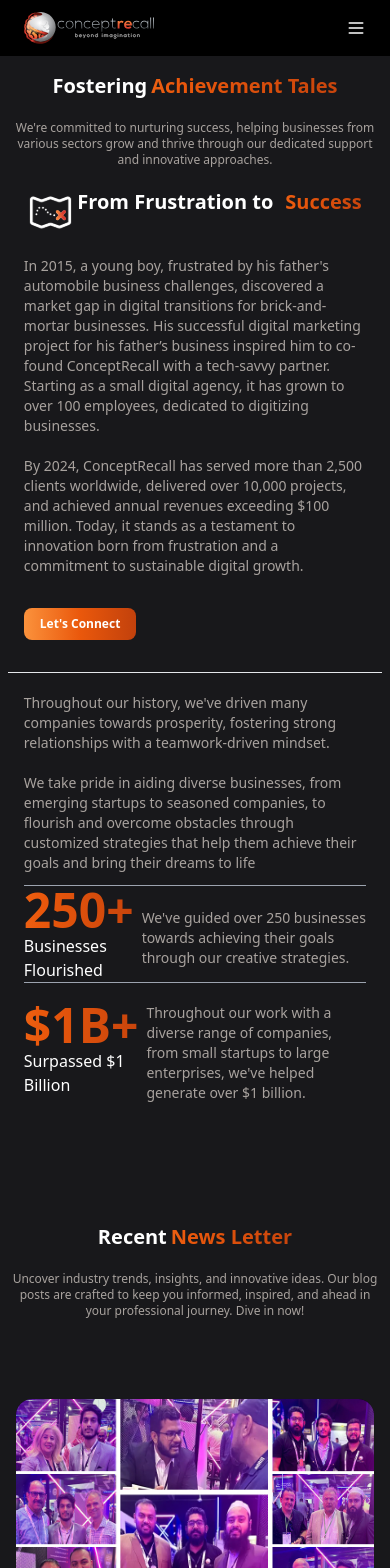
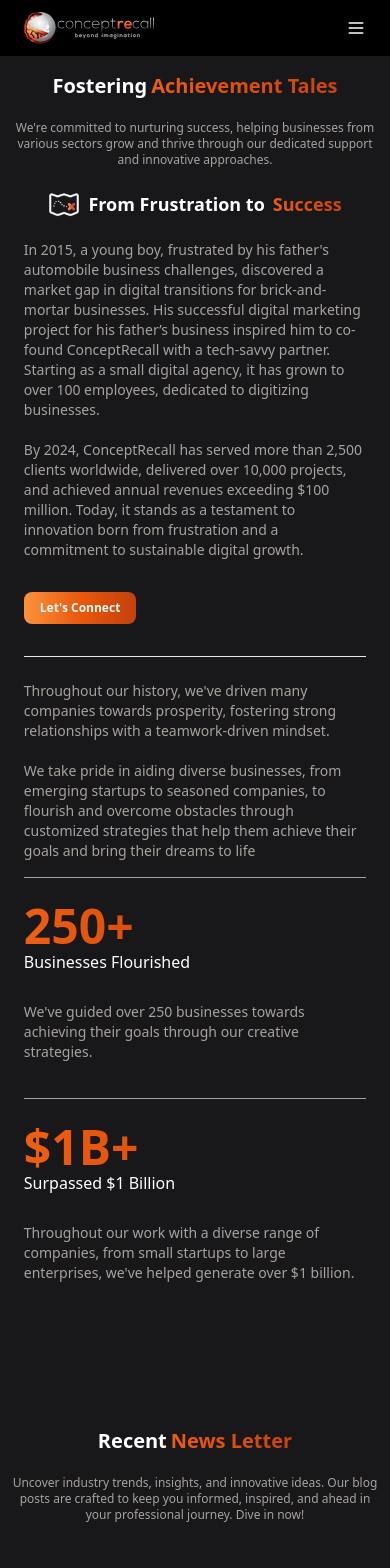
Before and after one commit to Muzamilkhan110/CR-Clone, a Next.js app: page /about in a window 390 px wide. Shown: the top 1568 px of the page. Built offline with nearby package versions, Linux system fonts and the light colour scheme.

Commit message:
Achievement section added in AboutUs page

```diff
--- a/pages/Detail-AboutUS/AchieveTales/AchieveTales.tsx
+++ b/pages/Detail-AboutUS/AchieveTales/AchieveTales.tsx
@@ -11,14 +11,14 @@
            approaches." />
      </div>
           <div className="flex flex-col md:flex-row justify-center pt-[5%] px-[2%] xl:px-[8%]">
-          <div className="w-full md:w-1/2 border-b pb-8 md:pb-0 md:border-r">
-             <div className="flex justify-center items-center gap-1">
-             <Image src={'/journey.svg'}  alt="" width={45} height={25}/>
-             <Heading tittle="From Frustration to" />
-             <Heading dynamic="Success"/>
+          <div className="w-full md:w-1/2  pb-8 md:pb-0 md:border-r">
+             <div className="flex justify-center items-center gap-2">
+             <Image className=" w-8 lg:w-10" src={'/journey.svg'}  alt="" width={45} height={25}/>
+             <h1 className="text-lg sm:text-xl md:text-2xl lg:text-3xl  text-white font-bold">From Frustration to</h1>
+             <h1 className="text-lg sm:text-xl md:text-2xl lg:text-3xl useclass font-bold">Success</h1>
              </div>
              <div className="flex flex-col text-left px-4 md:px-[9%]">
-             <p className="pt-3 text-stone-400 mt-2 text-sm sm:text-base md:text-lg">In 2015, a young boy, frustrated by his father's automobile business challenges, discovered a market gap in digital transitions for brick-and-mortar businesses. His successful digital marketing project for his father’s business inspired him to co-found ConceptRecall with a tech-savvy partner. Starting as a small digital agency, it has grown to over 100 employees, dedicated to digitizing businesses.
+             <p className="pt-3 text-stone-400 mt-2 text-sm md:text-base lg:text-lg">In 2015, a young boy, frustrated by his father's automobile business challenges, discovered a market gap in digital transitions for brick-and-mortar businesses. His successful digital marketing project for his father’s business inspired him to co-found ConceptRecall with a tech-savvy partner. Starting as a small digital agency, it has grown to over 100 employees, dedicated to digitizing businesses.
             <br/>
             <br/>
              By 2024, ConceptRecall has served more than 2,500 clients worldwide, delivered over 10,000 projects, and achieved annual revenues exceeding $100 million. Today, it stands as a testament to innovation born from frustration and a commitment to sustainable digital growth.</p>
@@ -26,22 +26,23 @@
              </div>
           </div>
           <div className="w-full md:w-1/2 px-4 md:px-[4%]">
-            <p className="py-3 text-stone-400 mt-2 text-sm sm:text-base md:text-lg">Throughout our history, we've driven many companies towards prosperity, fostering strong relationships with a teamwork-driven mindset.
+            <hr className="md:hidden" />
+            <p className="py-4 text-stone-400 mt-2 text-sm md:text-base lg:text-lg">Throughout our history, we've driven many companies towards prosperity, fostering strong relationships with a teamwork-driven mindset.
             <br/>
             <br/>
             We take pride in aiding diverse businesses, from emerging startups to seasoned companies, to flourish and overcome obstacles through customized strategies that help them achieve their goals and bring their dreams to life</p>
             <hr className="border-gray-400 " />
-            <div className="flex gap-2 justify-center items-center">
+            <div className="flex flex-col md:flex-row gap-2 md:justify-center md:items-center py-6">
             <div className="w-[65%]">
                  <h1 className="useclass text-5xl font-bold">250+</h1>
                  <p className="text-white">Businesses Flourished</p>
             </div>
             <div className="">
-               <p className="py-3 text-stone-400 mt-2 text-sm sm:text-base md:text-lg">We've guided over 250 businesses towards achieving their goals through our creative strategies.</p>
+               <p className="py-3 text-stone-400 mt-2 text-sm md:text-base lg:text-lg">We've guided over 250 businesses towards achieving their goals through our creative strategies.</p>
             </div>
             </div>
             <hr className="border-gray-400 " />
-            <div className="flex gap-2 justify-center items-center">
+            <div className="flex flex-col md:flex-row gap-2 md:justify-center md:items-center py-6">
             <div className="w-[95%]">
                  <h1 className="useclass text-5xl font-bold">$1B+</h1>
                  <p className="text-white">Surpassed $1 Billion</p>
```
